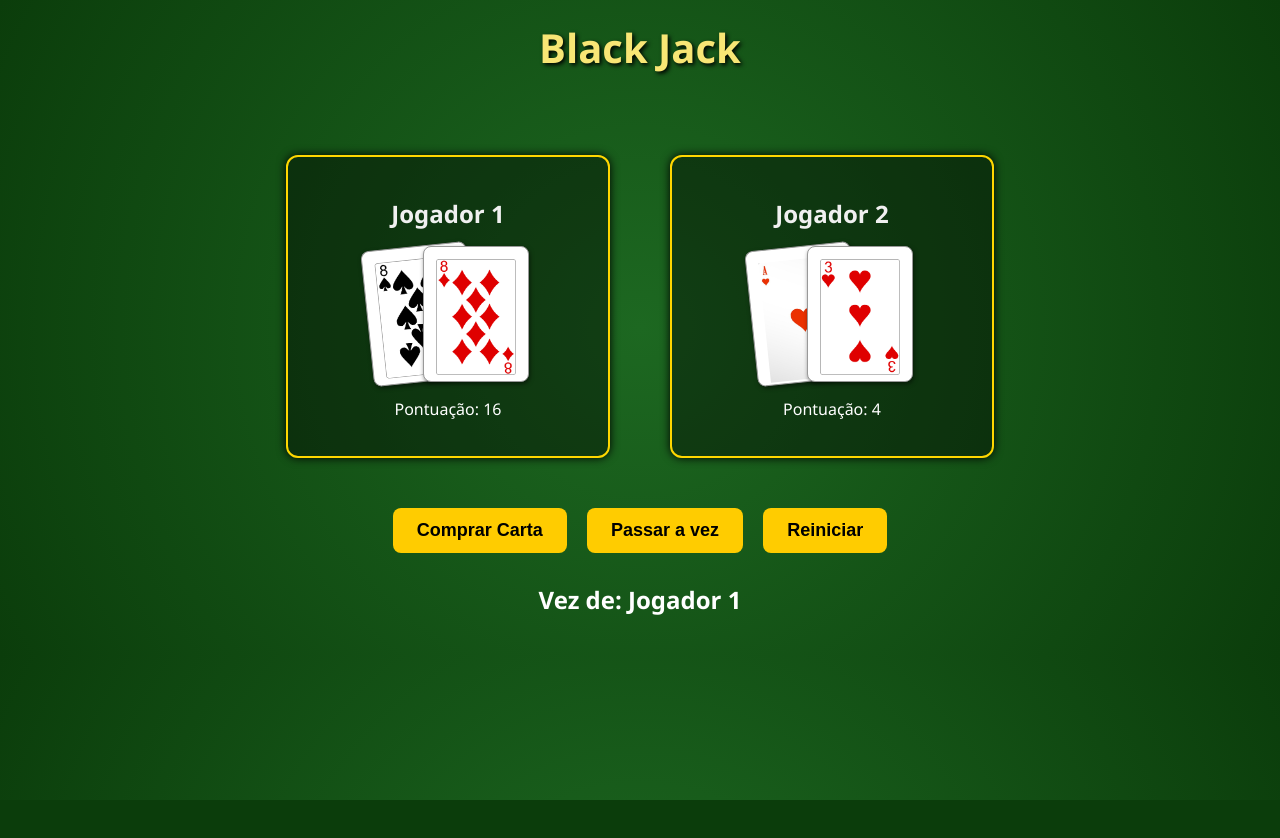
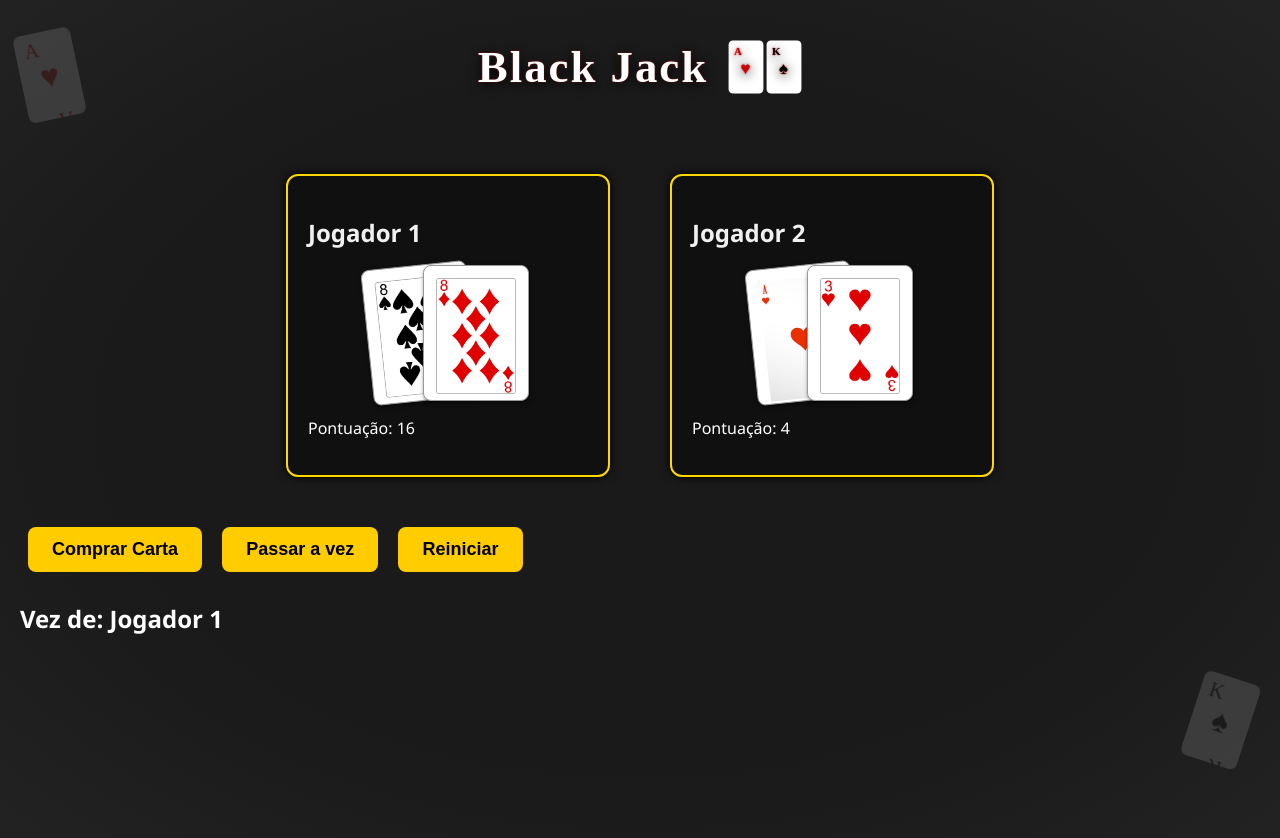
Before and after one commit to soeiroo/project-blackjack, a plain HTML site: page src/pages/gamer.html in a window 1280 px wide. Before the commit the page ends 800 px from the top, so only its background shows below. Drawn offline with Linux system fonts and the light colour scheme.

Commit message:
Modificação visual da pagina de jogo

```diff
--- a/src/pages/gamer.css
+++ b/src/pages/gamer.css
@@ -1,10 +1,11 @@
 body {
   margin: 0;
   font-family: "Segoe UI", Tahoma, Geneva, Verdana, sans-serif;
-  background-color: #0b3d0b;
-  background-image: radial-gradient(circle, #1d6821 0%, #0b3d0b 100%);
+  background: radial-gradient(ellipse at center, #1a1a1a 60%, #222 100%);
+  min-height: 100vh;
   color: #fff;
-  text-align: center;
+  position: relative;
+  overflow-x: hidden;
 }
 
 header h1 {
@@ -95,4 +96,54 @@ button {
   font-weight: bold;
   cursor: pointer;
   box-shadow: 2px 2px 6;
+  transition: background 0.3s, color 0.3s;
 }
+
+button:hover,
+button:focus {
+  background: #ff2d2d;
+  color: #fff;
+}
+
+.bg-card {
+  position: fixed;
+  z-index: 0;
+  opacity: 0.13;
+  pointer-events: none;
+  user-select: none;
+}
+
+.bg-card-top-left {
+  top: 30px;
+  left: 20px;
+  transform: rotate(-12deg);
+}
+
+.bg-card-bottom-right {
+  bottom: 30px;
+  right: 30px;
+  transform: rotate(18deg);
+}
+
+.titulo-blackjack {
+  font-family: "Roboto Slab", serif;
+  font-size: 2.8rem;
+  letter-spacing: 2px;
+  color: #fff;
+  text-shadow: 0 2px 12px #000, 0 0px 2px #c00;
+  display: flex;
+  align-items: center;
+  justify-content: center;
+  gap: 10px;
+  margin-top: 40px;
+  margin-bottom: 20px;
+  position: relative;
+  z-index: 1;
+}
+
+.titulo-svg-cartas {
+  display: flex;
+  gap: 2px;
+  align-items: center;
+  margin-left: 10px;
+}
--- a/src/pages/gamer.html
+++ b/src/pages/gamer.html
@@ -3,14 +3,139 @@
 <html lang="pt-BR">
   <head>
     <meta charset="UTF-8" />
-    <meta name="viewport" content="width=device-width, initial-scale=1.0"/>
+    <meta name="viewport" content="width=device-width, initial-scale=1.0" />
     <title>Jogo de Cartas</title>
     <link rel="stylesheet" href="gamer.css" />
   </head>
 
   <body>
+    <!-- SVGs decorativos de fundo -->
+    <div class="bg-card bg-card-top-left">
+      <svg width="60" height="90" viewBox="0 0 60 90">
+        <rect
+          width="60"
+          height="90"
+          rx="8"
+          fill="#fff"
+          stroke="#222"
+          stroke-width="2"
+        />
+        <text x="10" y="25" font-size="20" font-family="serif" fill="#c00">
+          A
+        </text>
+        <text
+          x="45"
+          y="85"
+          font-size="20"
+          font-family="serif"
+          fill="#c00"
+          transform="rotate(180 45 85)"
+        >
+          A
+        </text>
+        <text
+          x="30"
+          y="50"
+          font-size="32"
+          font-family="serif"
+          fill="#c00"
+          text-anchor="middle"
+          alignment-baseline="middle"
+        >
+          ♥
+        </text>
+      </svg>
+    </div>
+    <div class="bg-card bg-card-bottom-right">
+      <svg width="60" height="90" viewBox="0 0 60 90">
+        <rect
+          width="60"
+          height="90"
+          rx="8"
+          fill="#fff"
+          stroke="#222"
+          stroke-width="2"
+        />
+        <text x="10" y="25" font-size="20" font-family="serif" fill="#000">
+          K
+        </text>
+        <text
+          x="45"
+          y="85"
+          font-size="20"
+          font-family="serif"
+          fill="#000"
+          transform="rotate(180 45 85)"
+        >
+          K
+        </text>
+        <text
+          x="30"
+          y="50"
+          font-size="32"
+          font-family="serif"
+          fill="#000"
+          text-anchor="middle"
+          alignment-baseline="middle"
+        >
+          ♠
+        </text>
+      </svg>
+    </div>
     <header>
-      <h1>Black Jack</h1>
+      <h1 class="titulo-blackjack">
+        Black Jack
+        <span class="titulo-svg-cartas">
+          <svg width="36" height="54" viewBox="0 0 60 90">
+            <rect
+              width="60"
+              height="90"
+              rx="8"
+              fill="#fff"
+              stroke="#222"
+              stroke-width="2"
+            />
+            <text x="10" y="25" font-size="18" font-family="serif" fill="#c00">
+              A
+            </text>
+            <text
+              x="30"
+              y="50"
+              font-size="28"
+              font-family="serif"
+              fill="#c00"
+              text-anchor="middle"
+              alignment-baseline="middle"
+            >
+              ♥
+            </text>
+          </svg>
+          <svg width="36" height="54" viewBox="0 0 60 90">
+            <rect
+              width="60"
+              height="90"
+              rx="8"
+              fill="#fff"
+              stroke="#222"
+              stroke-width="2"
+            />
+            <text x="10" y="25" font-size="18" font-family="serif" fill="#000">
+              K
+            </text>
+            <text
+              x="30"
+              y="50"
+              font-size="28"
+              font-family="serif"
+              fill="#000"
+              text-anchor="middle"
+              alignment-baseline="middle"
+            >
+              ♠
+            </text>
+          </svg>
+        </span>
+      </h1>
     </header>
 
     <main>
@@ -39,9 +164,7 @@
       <h2 id="mensagem-turno"></h2>
     </main>
 
-    <footer>
-
-    </footer>
+    <footer></footer>
 
     <script src="../script.js"></script>
   </body>
```
